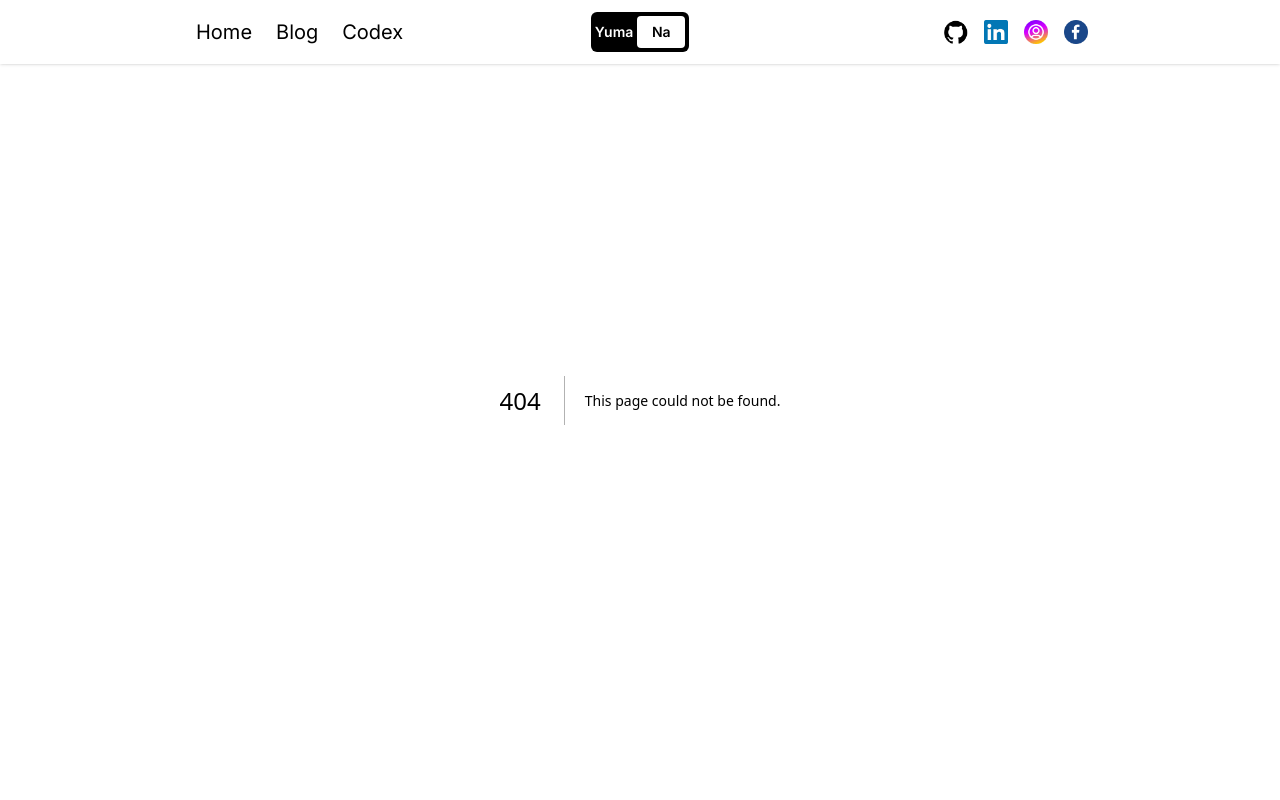
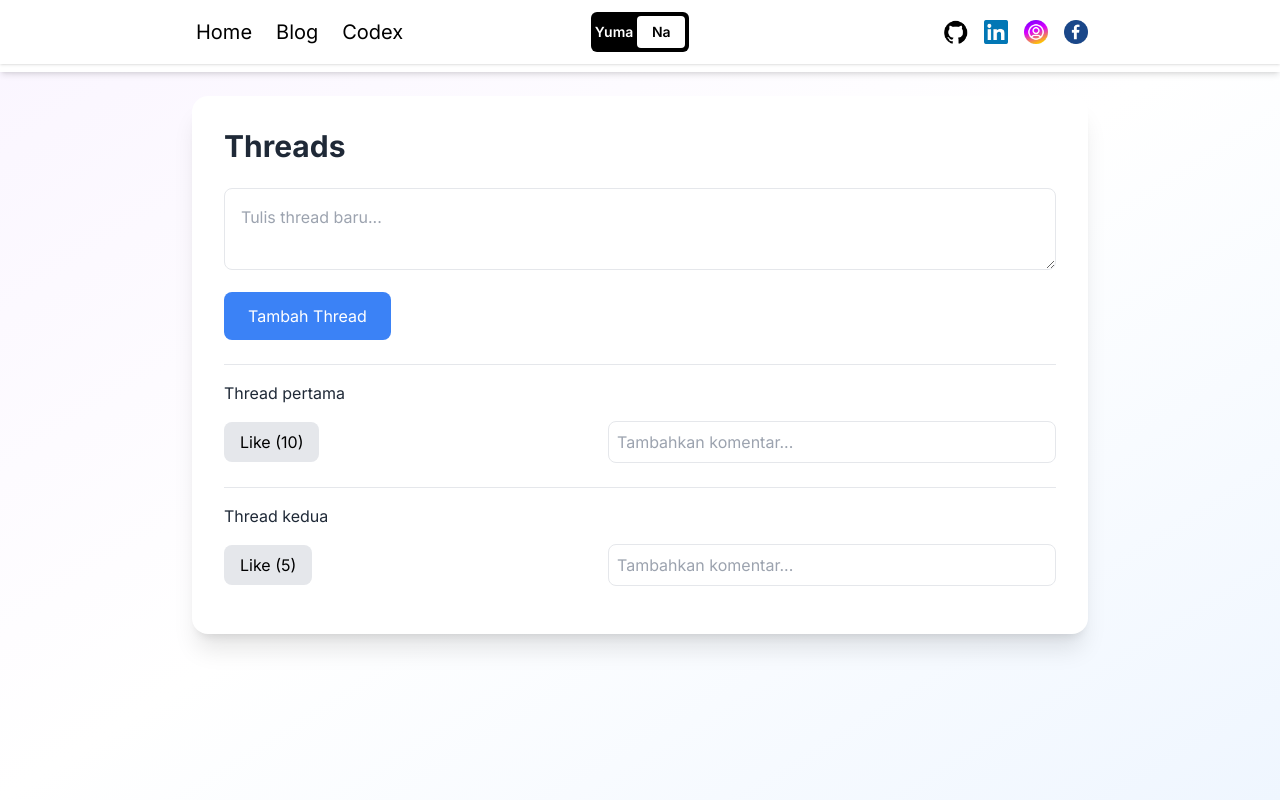
Before and after one commit to yumanuralfath/NextPortoYuma, a Next.js app: page /threaded in a window 1280 px wide. Before the commit this address had no page. Built offline with nearby package versions, Linux system fonts and the light colour scheme; sample sign-in values are in the browser's storage.

Commit message:
feat: add thread beta

```diff
--- /dev/null
+++ b/src/app/threaded/page.jsx
@@ -0,0 +1,133 @@
+"use client";
+
+import { useEffect, useState } from "react";
+import { useRouter } from "next/navigation";
+
+const ThreadPage = () => {
+  const router = useRouter();
+  const [threads, setThreads] = useState([]);
+  const [newThread, setNewThread] = useState("");
+
+  useEffect(() => {
+    const userData = localStorage.getItem("user");
+    if (!userData) {
+      router.push("/codex");
+      return;
+    }
+    // Example: Fetch threads from an API or local storage
+    setThreads([
+      { id: 1, content: "Thread pertama", likes: 10, comments: [] },
+      { id: 2, content: "Thread kedua", likes: 5, comments: [] },
+    ]);
+  }, [router]);
+
+  const handleAddThread = () => {
+    if (newThread.trim() === "") return;
+    const newThreadObj = {
+      id: threads.length + 1,
+      content: newThread,
+      likes: 0,
+      comments: [],
+    };
+    setThreads([newThreadObj, ...threads]);
+    setNewThread("");
+  };
+
+  const handleLikeThread = (id) => {
+    setThreads((prevThreads) =>
+      prevThreads.map((thread) =>
+        thread.id === id ? { ...thread, likes: thread.likes + 1 } : thread
+      )
+    );
+  };
+
+  const handleAddComment = (id, comment) => {
+    setThreads((prevThreads) =>
+      prevThreads.map((thread) =>
+        thread.id === id
+          ? {
+              ...thread,
+              comments: [...thread.comments, comment],
+            }
+          : thread
+      )
+    );
+  };
+
+  return (
+    <div className="min-h-screen bg-gradient-to-br from-purple-50 via-white to-blue-50">
+      <nav className="fixed top-0 left-0 w-full bg-white shadow-md z-10">
+        <div className="max-w-6xl mx-auto px-4 py-4 flex justify-between items-center">
+          <h1 className="text-xl font-bold text-gray-800">My App</h1>
+          <button
+            onClick={() => router.push("/profile")}
+            className="px-4 py-2 bg-blue-500 text-white rounded-lg hover:bg-blue-600 transition-colors"
+          >
+            Profile
+          </button>
+        </div>
+      </nav>
+
+      <div className="pt-24 p-8">
+        <div className="max-w-4xl mx-auto bg-white rounded-2xl shadow-xl p-8">
+          <h1 className="text-3xl font-bold text-gray-800 mb-6">Threads</h1>
+          <div className="mb-6">
+            <textarea
+              value={newThread}
+              onChange={(e) => setNewThread(e.target.value)}
+              className="w-full p-4 border rounded-lg focus:outline-none focus:ring-2 focus:ring-blue-500"
+              placeholder="Tulis thread baru..."
+            ></textarea>
+            <button
+              onClick={handleAddThread}
+              className="mt-4 px-6 py-3 bg-blue-500 text-white rounded-lg hover:bg-blue-600 transition-colors"
+            >
+              Tambah Thread
+            </button>
+          </div>
+
+          <div className="space-y-6">
+            {threads.map((thread) => (
+              <div
+                key={thread.id}
+                className="border-t border-gray-200 pt-4 space-y-4"
+              >
+                <p className="text-gray-800">{thread.content}</p>
+                <div className="flex justify-between items-center">
+                  <button
+                    onClick={() => handleLikeThread(thread.id)}
+                    className="px-4 py-2 bg-gray-200 rounded-lg hover:bg-gray-300 transition-colors"
+                  >
+                    Like ({thread.likes})
+                  </button>
+                  <div className="w-full max-w-md">
+                    <input
+                      type="text"
+                      className="w-full p-2 border rounded-lg focus:outline-none focus:ring-2 focus:ring-blue-500"
+                      placeholder="Tambahkan komentar..."
+                      onKeyDown={(e) => {
+                        if (e.key === "Enter" && e.target.value.trim() !== "") {
+                          handleAddComment(thread.id, e.target.value);
+                          e.target.value = "";
+                        }
+                      }}
+                    />
+                  </div>
+                </div>
+                <div className="space-y-2 pl-4">
+                  {thread.comments.map((comment, index) => (
+                    <p key={index} className="text-gray-600 text-sm">
+                      - {comment}
+                    </p>
+                  ))}
+                </div>
+              </div>
+            ))}
+          </div>
+        </div>
+      </div>
+    </div>
+  );
+};
+
+export default ThreadPage;
--- a/src/app/threaded/profile/page.jsx
+++ b/src/app/threaded/profile/page.jsx
@@ -32,8 +32,8 @@ const ProfilePage = () => {
           <div className="flex flex-col items-center mb-8">
             <div className="relative w-32 h-32 mb-4">
               <Image
-                src="/default-avatar.png"
-                alt="Profile"
+                src={user.profile_picture_url}
+                alt="Profile Picture"
                 fill
                 className="rounded-full object-cover"
               />
@@ -61,7 +61,13 @@ const ProfilePage = () => {
               </div>
             </div>
 
-            <div className="flex justify-end pt-6">
+            <div className="flex justify-between pt-6">
+              <button
+                onClick={() => router.push("/threaded")}
+                className="px-6 py-3 bg-blue-500 text-white rounded-lg hover:bg-blue-600 transition-colors"
+              >
+                Thread
+              </button>
               <button
                 onClick={handleLogout}
                 className="px-6 py-3 bg-red-500 text-white rounded-lg hover:bg-red-600 transition-colors"
```
